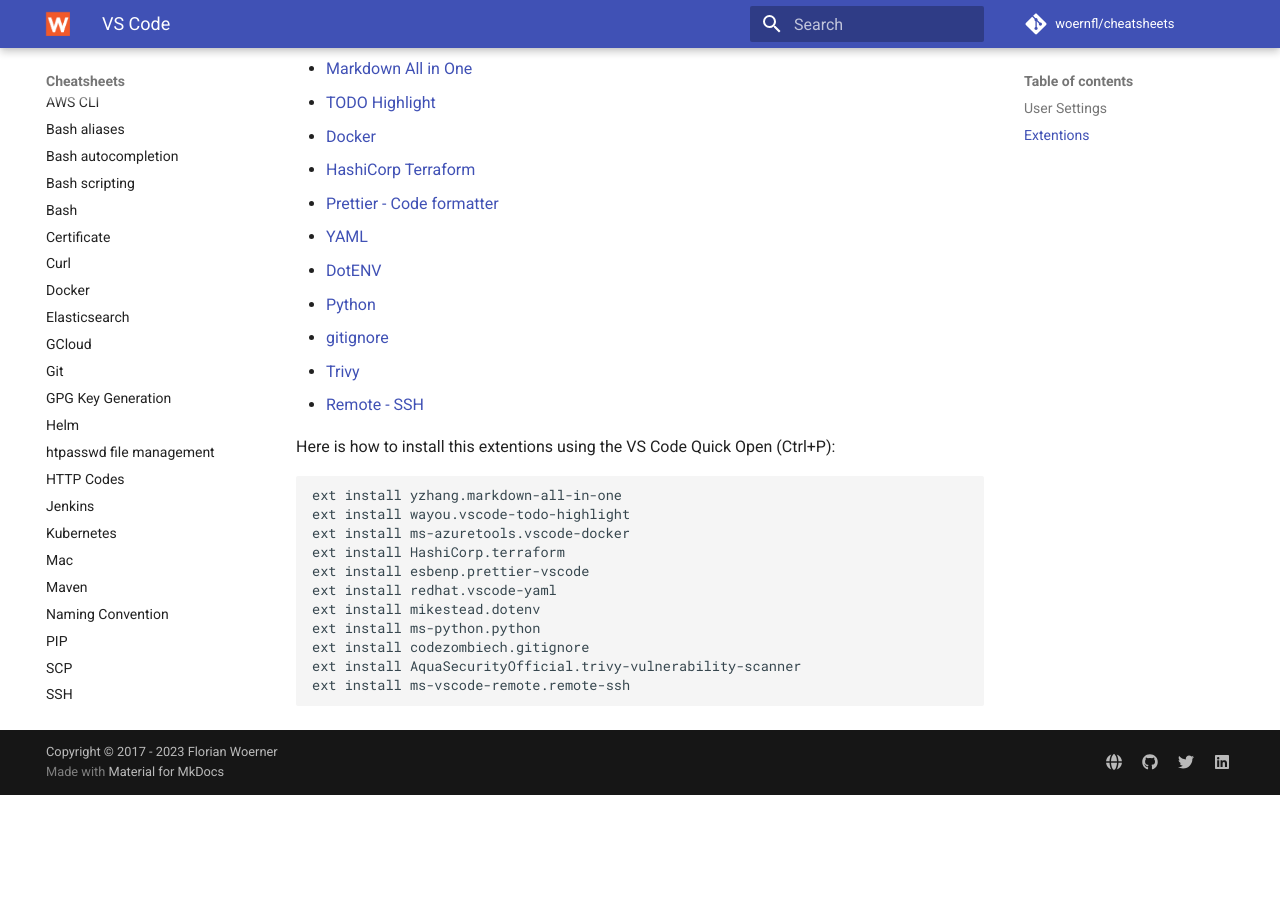
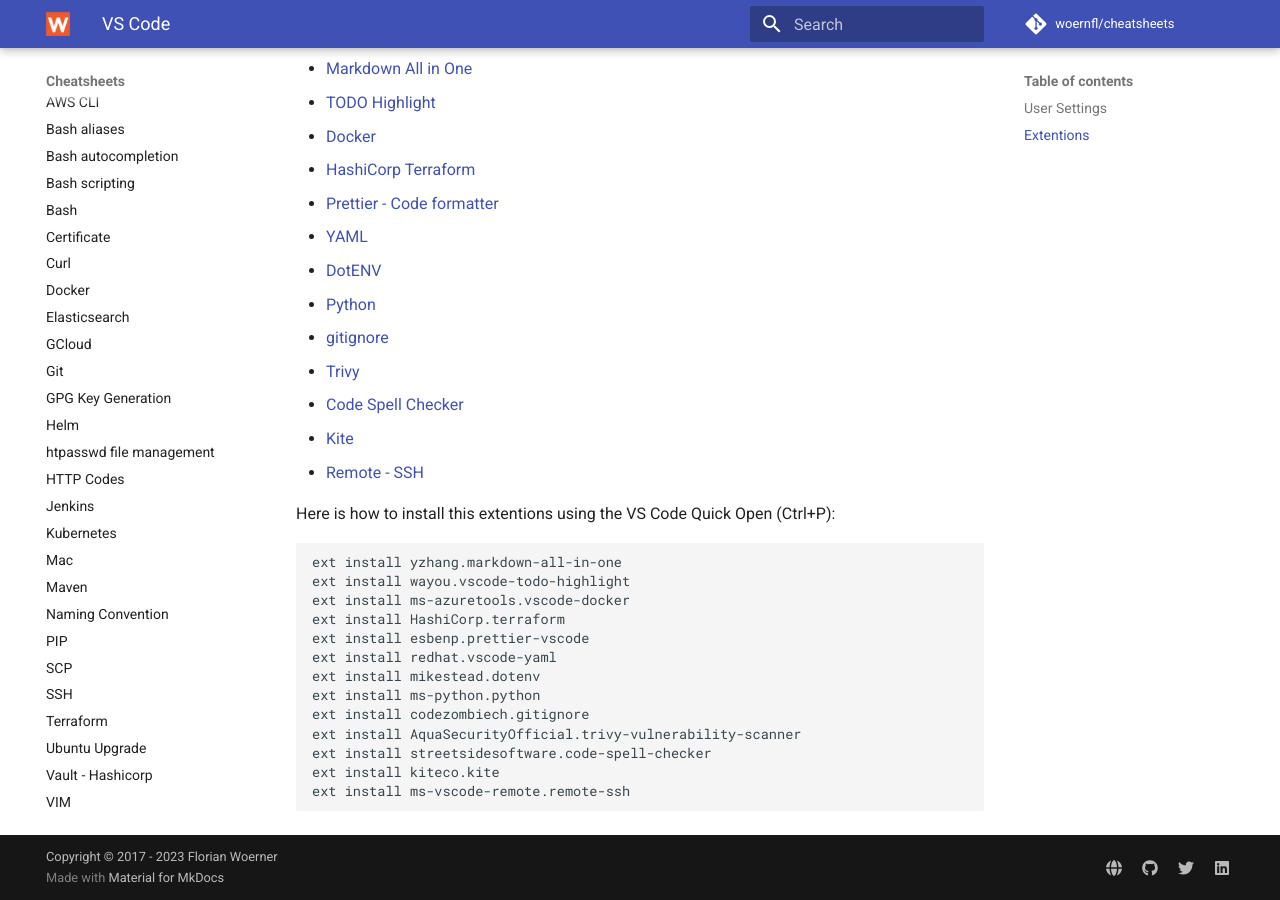
Before and after one commit to woernfl/cheatsheets, an MkDocs documentation site: the page built from docs/vs-code.md, in a window 1280 px wide and 900 px high, scrolled down 750 px. Built offline with MkDocs 1.6.1 and Material for MkDocs 9.7.7, drawn with Linux system fonts in a browser that asks for light colours; comment, search, counter and statistics services are not loaded; before the commit the page ends 1545 px from its top, so only the background shows below that.

Commit message:
Update vs-code.md

````diff
--- a/docs/vs-code.md
+++ b/docs/vs-code.md
@@ -41,6 +41,8 @@
 - [Python](https://marketplace.visualstudio.com/items?itemName=ms-python.python)
 - [gitignore](https://marketplace.visualstudio.com/items?itemName=codezombiech.gitignore)
 - [Trivy](https://marketplace.visualstudio.com/items?itemName=AquaSecurityOfficial.trivy-vulnerability-scanner)
+- [Code Spell Checker](https://marketplace.visualstudio.com/items?itemName=streetsidesoftware.code-spell-checker)
+- [Kite](https://marketplace.visualstudio.com/items?itemName=kiteco.kite)
 - [Remote - SSH](https://marketplace.visualstudio.com/items?itemName=ms-vscode-remote.remote-ssh)
 
 Here is how to install this extentions using the VS Code Quick Open (Ctrl+P):
@@ -56,5 +58,7 @@
 ext install ms-python.python
 ext install codezombiech.gitignore
 ext install AquaSecurityOfficial.trivy-vulnerability-scanner
+ext install streetsidesoftware.code-spell-checker
+ext install kiteco.kite
 ext install ms-vscode-remote.remote-ssh
 ```
````
